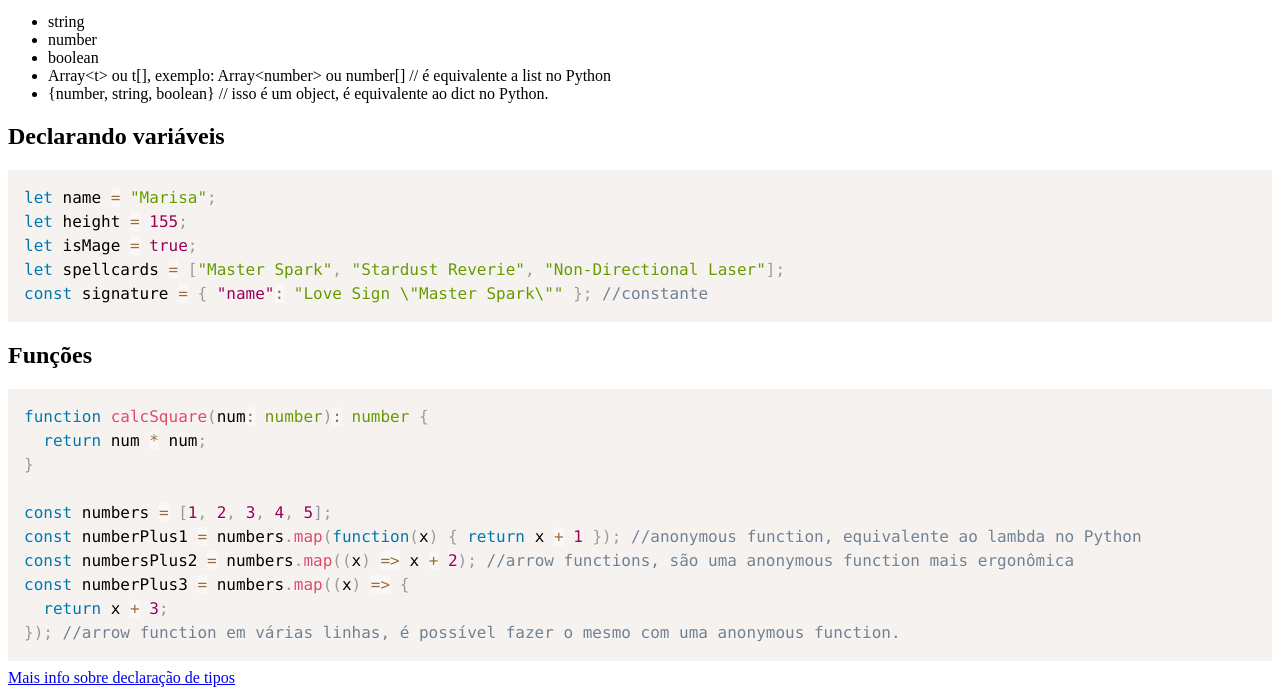
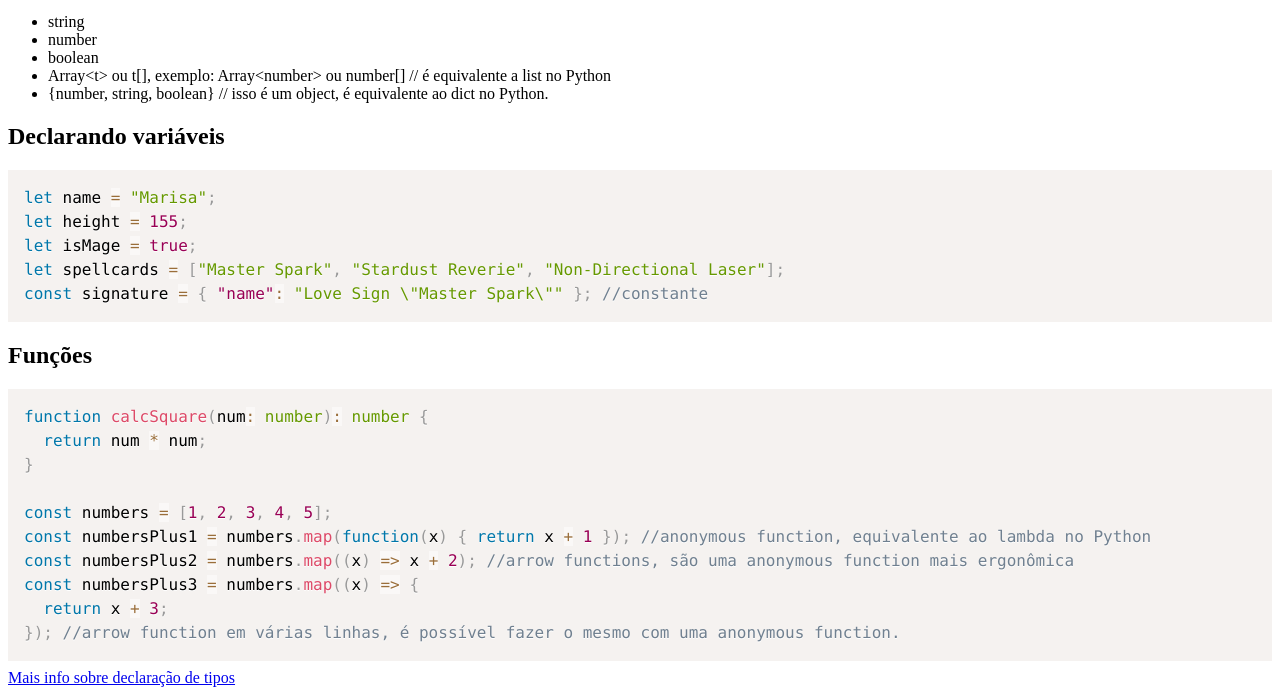
Before and after one commit to nlasvn/languages-reference, a plain HTML site: page index.html in a window 1280 px wide. Shown: the part 137-832 px from the top of the page. Drawn offline with Linux system fonts and the light colour scheme.

Commit message:
fix typo

```diff
--- a/index.html
+++ b/index.html
@@ -36,9 +36,9 @@ const signature = { "name": "Love Sign \"Master Spark\"" }; //constante</code></
 }
 
 const numbers = [1, 2, 3, 4, 5];
-const numberPlus1 = numbers.map(function(x) { return x + 1 }); //anonymous function, equivalente ao lambda no Python
+const numbersPlus1 = numbers.map(function(x) { return x + 1 }); //anonymous function, equivalente ao lambda no Python
 const numbersPlus2 = numbers.map((x) => x + 2); //arrow functions, são uma anonymous function mais ergonômica
-const numberPlus3 = numbers.map((x) => {
+const numbersPlus3 = numbers.map((x) => {
   return x + 3;
 }); //arrow function em várias linhas, é possível fazer o mesmo com uma anonymous function.
 </code></pre>
```
